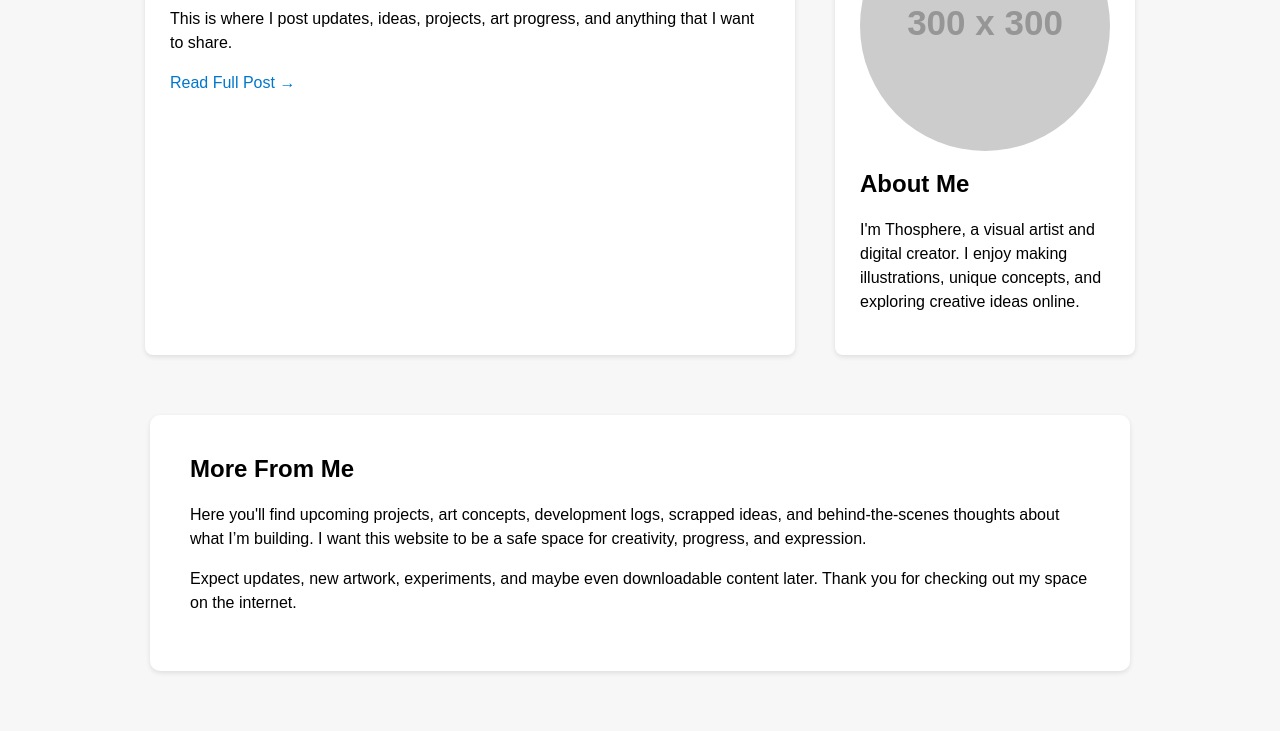
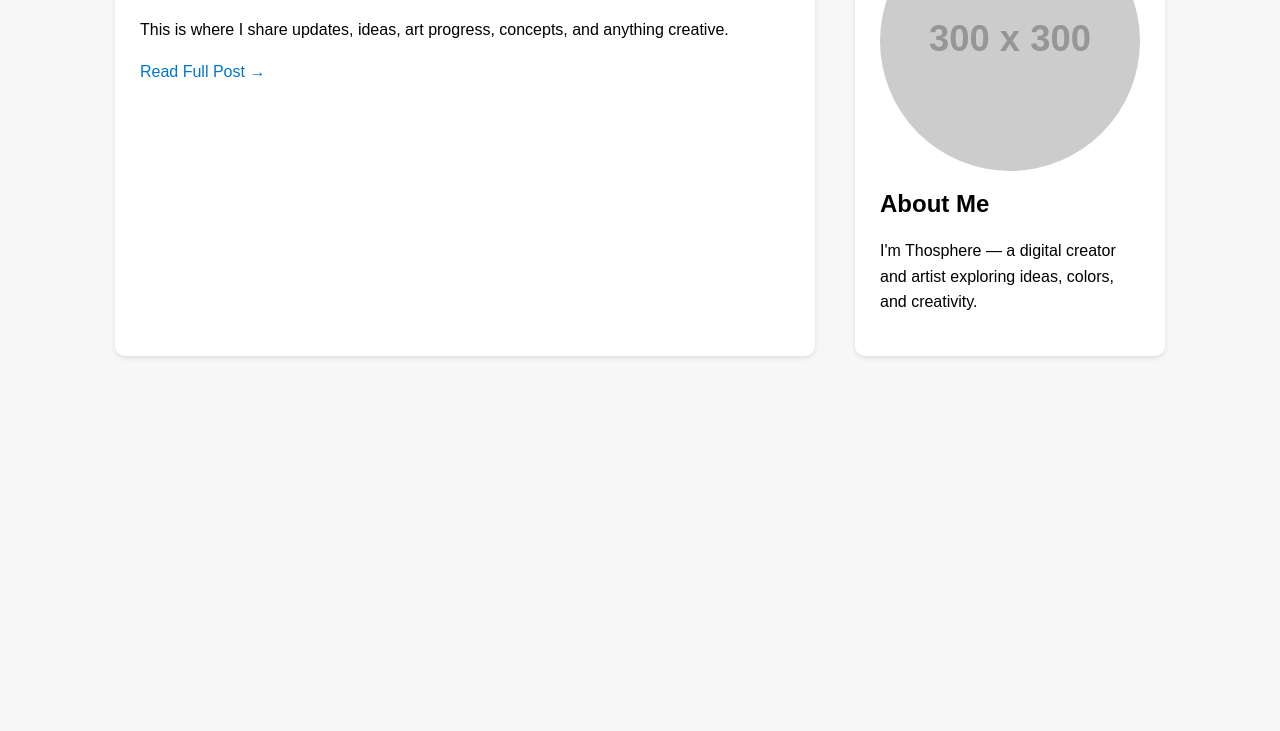
Before and after one commit to thospcos/thosphere.github.io, a plain HTML site: page index.html in a window 1280 px wide. Shown: the part 206-937 px from the top of the page. After the commit the page ends 800 px from the top, so only its background shows below. Drawn offline with Linux system fonts and the light colour scheme; placeholder pictures from the web are drawn by us.

Commit message:
Update index.html

```diff
--- a/index.html
+++ b/index.html
@@ -2,105 +2,132 @@
 <html lang="en">
 <head>
     <meta charset="UTF-8">
-    <title>Thosphere - Home</title>
+    <title>Thosphere — Home</title>
+
     <style>
         body {
             margin: 0;
             font-family: Arial, sans-serif;
             background: #f7f7f7;
+            overflow-x: hidden;
         }
 
-        /* NAVBAR */
         .navbar {
             background: #ffffff;
             padding: 15px 0;
             border-bottom: 1px solid #ddd;
             font-size: 18px;
-            text-align: center; /* CENTERED */
+            text-align: center;
+            opacity: 0;
+            animation: fadeIn 0.8s ease forwards;
         }
         .navbar a {
             margin: 0 20px;
             text-decoration: none;
             color: #333;
             font-weight: bold;
+            transition: 0.2s;
+        }
+        .navbar a:hover {
+            color: #000;
+            transform: scale(1.05);
         }
 
-        /* LAYOUT */
         .container {
             display: flex;
             justify-content: center;
-            margin-top: 30px;
+            margin-top: 40px;
             gap: 40px;
+            opacity: 0;
+            transform: translateY(30px);
+            animation: slideUp 0.9s ease forwards;
         }
 
         .main, .sidebar {
             background: white;
             padding: 25px;
-            border-radius: 8px;
+            border-radius: 10px;
+            width: 650px;
             box-shadow: 0 2px 5px rgba(0,0,0,0.1);
         }
 
-        .main { width: 600px; }
-        .sidebar { width: 250px; }
-        .sidebar img { width: 100%; border-radius: 50%; margin-bottom: 15px; }
-
-        h1, h2 { margin-top: 0; font-weight: bold; }
-        p { line-height: 1.5; }
-
-        /* EXTRA SCROLL SECTION */
-        .extra-section {
-            margin: 60px auto;
-            max-width: 900px;
-            background: white;
-            padding: 40px;
-            border-radius: 10px;
-            box-shadow: 0 2px 5px rgba(0,0,0,0.1);
+        .sidebar {
+            width: 260px;
         }
 
-        .extra-section h2 {
-            margin-top: 0;
+        .sidebar img {
+            width: 100%;
+            border-radius: 50%;
+            margin-bottom: 15px;
+        }
+
+        h1, h2 { margin-top: 0; }
+        p { line-height: 1.6; }
+
+        /* Scroll reveal */
+        .reveal {
+            opacity: 0;
+            transform: translateY(30px);
+            transition: all 0.8s ease;
+        }
+        .reveal.visible {
+            opacity: 1;
+            transform: translateY(0);
+        }
+
+        /* Animations */
+        @keyframes fadeIn {
+            to { opacity: 1; }
+        }
+
+        @keyframes slideUp {
+            to {
+                opacity: 1;
+                transform: translateY(0);
+            }
         }
     </style>
 </head>
+
 <body>
 
-    <!-- NAVIGATION -->
-    <div class="navbar">
+    <div class="navbar reveal">
         <a href="index.html">Home</a>
         <a href="about.html">About</a>
         <a href="links.html">Links</a>
     </div>
 
-    <div class="container">
-
+    <div class="container reveal">
         <div class="main">
             <h1>Newest Post</h1>
             <h2>Welcome to Thosphere's Blog</h2>
-            <p>This is where I post updates, ideas, projects, art progress, and anything that I want to share.</p>
+            <p>This is where I share updates, ideas, art progress, concepts, and anything creative.</p>
             <p><a href="#" style="text-decoration:none; color:#0077cc;">Read Full Post →</a></p>
         </div>
 
         <div class="sidebar">
             <img src="https://via.placeholder.com/300">
             <h2>About Me</h2>
-            <p>I'm Thosphere, a visual artist and digital creator.
-            I enjoy making illustrations, unique concepts, and exploring creative ideas online.</p>
+            <p>I'm Thosphere — a digital creator and artist exploring ideas, colors, and creativity.</p>
         </div>
-
     </div>
 
-    <div class="extra-section">
-        <h2>More From Me</h2>
-        <p>
-            Here you'll find upcoming projects, art concepts, development logs, scrapped ideas,
-            and behind-the-scenes thoughts about what I’m building. I want this website to be
-            a safe space for creativity, progress, and expression.
-        </p>
-        <p>
-            Expect updates, new artwork, experiments, and maybe even downloadable content later.
-            Thank you for checking out my space on the internet.
-        </p>
-    </div>
+    <!-- Scroll Reveal Script -->
+    <script>
+        const reveals = document.querySelectorAll('.reveal');
+
+        function revealOnScroll() {
+            for (let r of reveals) {
+                const rect = r.getBoundingClientRect();
+                if (rect.top < window.innerHeight - 80) {
+                    r.classList.add('visible');
+                }
+            }
+        }
+
+        window.addEventListener('scroll', revealOnScroll);
+        revealOnScroll();
+    </script>
 
 </body>
 </html>
```
